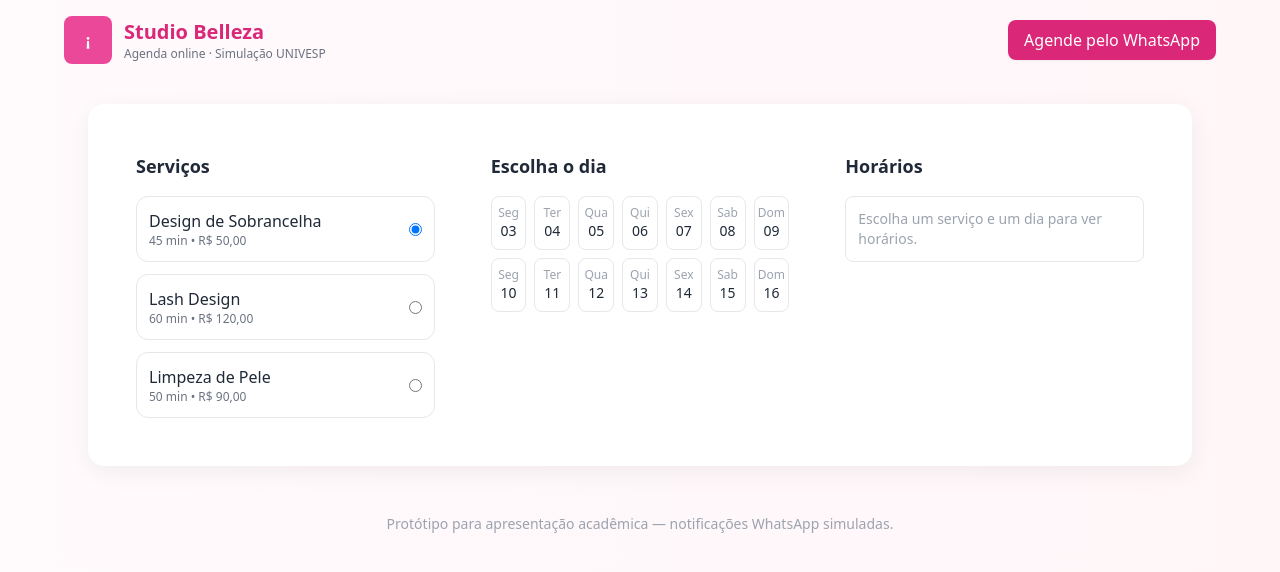
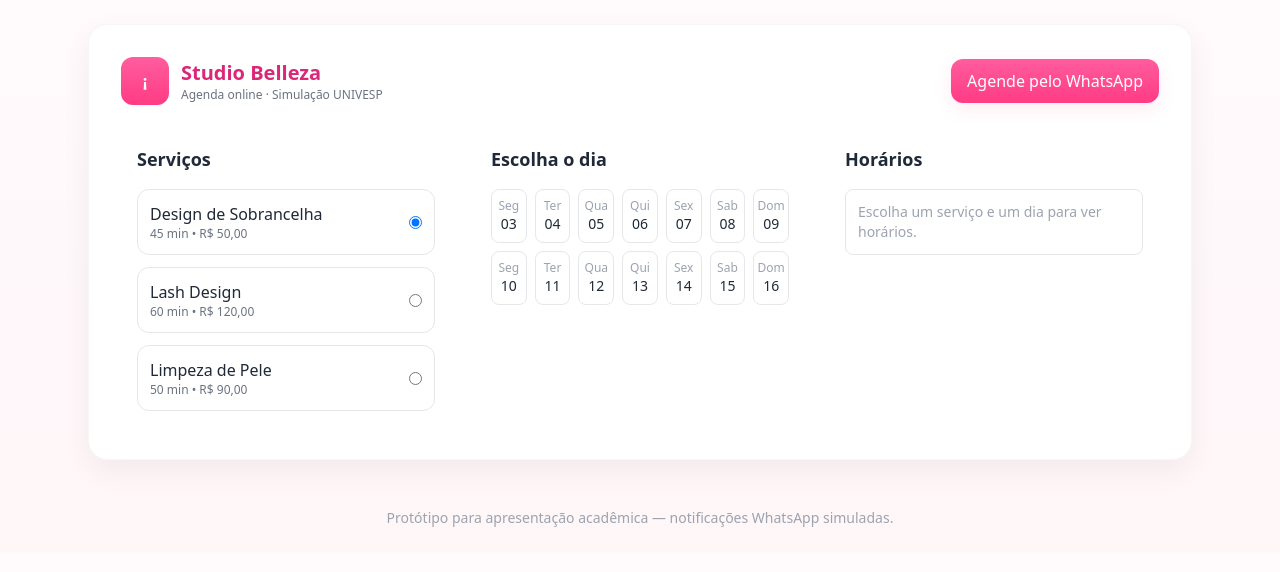
Before and after one commit to iagoramon-max/projeto-estetica, a Django app: page / in a window 1280 px wide. Shown: the top 572 px of the page. Run offline with Django 4.2, Linux system fonts and the light colour scheme; data comes from the database, SQL or seed files in the repository.

Commit message:
Update base.html

```diff
--- a/estetica_agenda/templates/agendamentos/base.html
+++ b/estetica_agenda/templates/agendamentos/base.html
@@ -6,51 +6,85 @@
     <meta name="viewport" content="width=device-width, initial-scale=1" />
     <title>{% block title %}Studio Belleza — Agenda online{% endblock %}</title>
 
-    <!-- Primary stylesheet (projeto) -->
+    <!-- primary stylesheet (local) -->
     <link rel="stylesheet" href="{% static 'css/styles.css' %}">
 
-    <!-- Fallback / CDN (apenas se você não tem o Tailwind build) -->
+    <!-- fallback Tailwind CDN para garantir que rode sem build de CSS -->
     <link href="https://cdn.jsdelivr.net/npm/tailwindcss@2.2.19/dist/tailwind.min.css" rel="stylesheet">
 
     <style>
-      /* Ajustes visuais rápidos usados pelo layout */
-      body { background: linear-gradient(90deg, #fffafc 0%, #fff6f8 100%); }
-      .card { background: white; border-radius: 1rem; box-shadow: 0 6px 24px rgba(13,12,20,0.06); }
-      .header-actions { display:flex; gap:0.75rem; align-items:center; }
-      @media (max-width: 640px) {
-        .header-actions { margin-top: 0.25rem; }
+      /* Fundo suave */
+      body { background: linear-gradient(180deg, #fffafc 0%, #fff6f8 100%); }
+
+      /* Card principal (o cartão branco grande) */
+      .main-card {
+        background: linear-gradient(180deg, rgba(255,255,255,1), rgba(255,255,255,1));
+        border-radius: 1.25rem;
+        box-shadow: 0 10px 30px rgba(13,12,20,0.06);
+        border: 1px solid rgba(0,0,0,0.03);
+      }
+
+      /* Cabeçalho interno do card: alinhamento e espaçamento */
+      .card-header {
+        display: flex;
+        gap: 1rem;
+        align-items: center;
+        justify-content: space-between;
+      }
+
+      .brand {
+        display:flex;
+        gap:0.75rem;
+        align-items:center;
+      }
+      .brand-badge {
+        width:48px;height:48px;border-radius:12px;
+        background:linear-gradient(180deg,#ff5d9e,#ff3b84);
+        color:white; display:flex; align-items:center; justify-content:center; font-weight:700;
+      }
+
+      /* Botão WhatsApp (chamado para ação) */
+      .whatsapp-btn {
+        background: linear-gradient(180deg,#ff5d9e,#ff3b84);
+        color: white;
+        padding: 0.6rem 1rem;
+        border-radius: 0.75rem;
+        box-shadow: 0 6px 18px rgba(255,93,158,0.12);
+      }
+
+      /* Responsividade: no mobile, empilha e reduz o padding */
+      @media (max-width: 768px) {
+        .card-header { flex-direction: column; align-items: flex-start; gap: 0.5rem; }
+        .whatsapp-btn { align-self: flex-end; }
       }
     </style>
 
     {% block head %}{% endblock %}
   </head>
   <body class="antialiased text-gray-800">
-    <header class="p-4">
-      <div class="max-w-6xl mx-auto flex items-center gap-6">
-        <!-- Logo / título -->
-        <div class="flex items-center gap-3">
-          <div class="w-12 h-12 rounded-lg bg-pink-500 flex items-center justify-center text-white font-bold">¡</div>
+    <main class="max-w-6xl mx-auto p-6">
+      <div class="main-card p-6 md:p-8">
+        <!-- Cabeçalho dentro do card -->
+        <header class="card-header mb-6">
+          <div class="brand">
+            <div class="brand-badge">¡</div>
             <div>
               <div class="text-xl font-bold text-pink-600">Studio Belleza</div>
               <div class="text-xs text-gray-500">Agenda online · Simulação UNIVESP</div>
             </div>
           </div>
 
-        <!-- espaço flexível -->
-        <div class="flex-1"></div>
-
-        <!-- ação pública (WhatsApp) — opcional, mantém a CTA -->
-        <div class="header-actions items-center">
-          <a href="#" class="whatsapp-btn bg-pink-600 text-white rounded-lg px-4 py-2 shadow-sm hover:bg-pink-700 transition">Agende pelo WhatsApp</a>
-        </div>
+          <div class="flex items-center gap-3">
+            <a href="#" class="whatsapp-btn hover:opacity-95 transition">Agende pelo WhatsApp</a>
           </div>
         </header>
 
-    <main class="max-w-6xl mx-auto p-6">
-      <div class="card p-8">
+        <!-- Conteúdo da página dentro do mesmo card -->
+        <section>
           {% block content %}
-        <!-- Conteúdo injetado pelas páginas -->
+          <!-- Conteúdo específico (index.html) será injetado aqui -->
           {% endblock %}
+        </section>
       </div>
     </main>
 
@@ -58,7 +92,7 @@
       Protótipo para apresentação acadêmica — notificações WhatsApp simuladas.
     </footer>
 
-    <!-- Ícones (opcional) -->
+    <!-- Feather icons (opcional) -->
     <script src="https://cdn.jsdelivr.net/npm/feather-icons/dist/feather.min.js"></script>
     <script>if(window.feather) feather.replace()</script>
 
```
Lines whose indentation alone changed are shown as unchanged.
